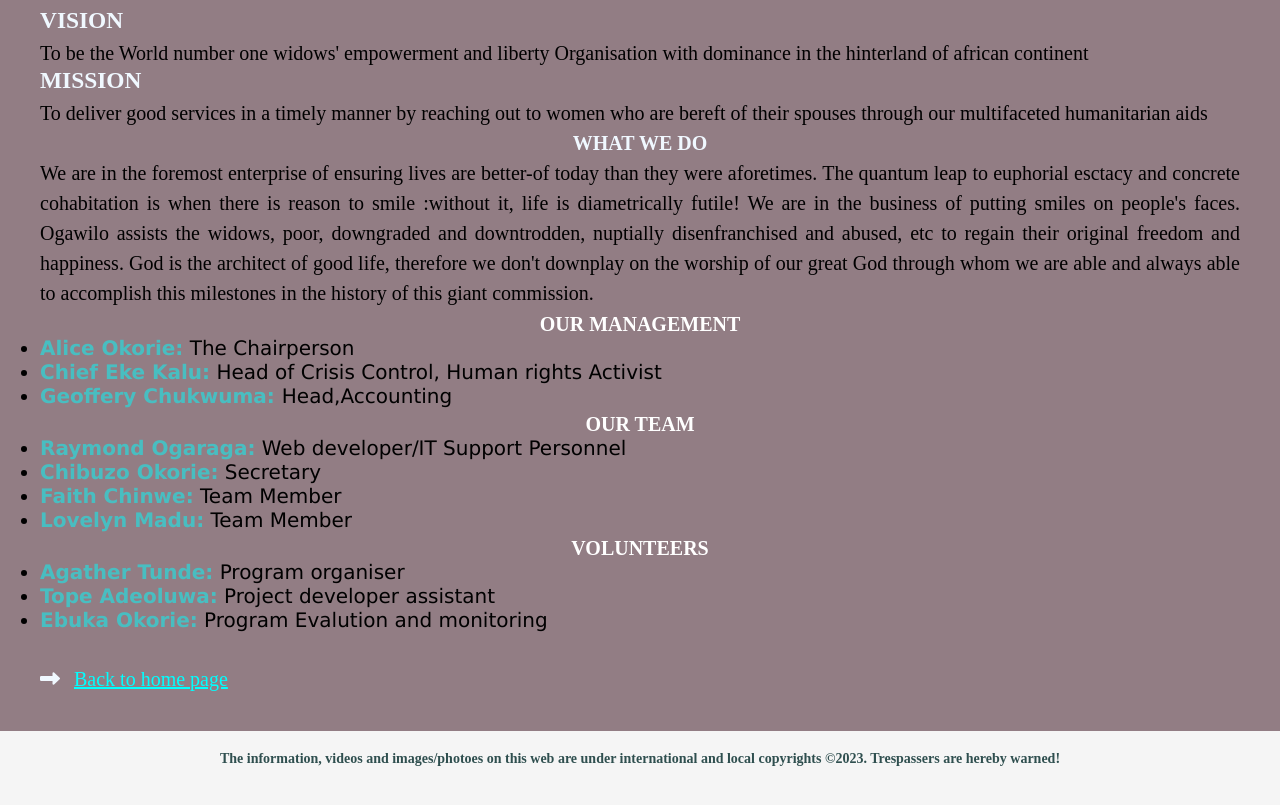
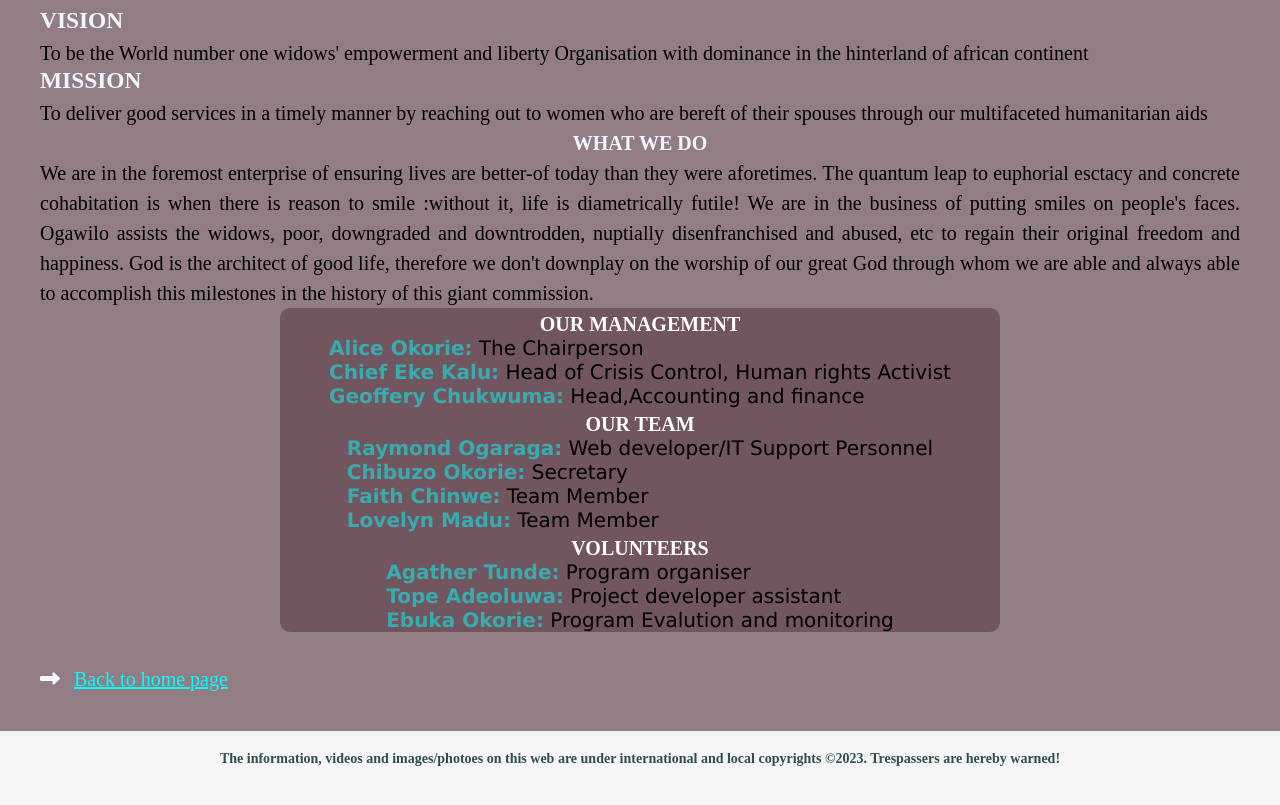
Before and after one commit to ogaraga/ogawidows, a plain HTML site: page ABOUT/about.html in a window 1280 px wide. Shown: the part 1575-2380 px from the top of the page. Drawn offline with nearby package versions, Linux system fonts and the light colour scheme.

Commit message:
review update

```diff
--- a/ABOUT/about.html
+++ b/ABOUT/about.html
@@ -61,10 +61,9 @@
         </div>
         <div class="magt">
             <h4>Our Management</h4>
-            <ul>
+         <ul>
             <li><b> Alice Okorie:</b> The Chairperson</li>
-            <li><b>Chief Eke Kalu:</b> Head of Crisis Control, Human rights Activist</li>
-            <li><b>Geoffery Chukwuma: </b>Head,Accounting</li>
+            <li><b>Chief Eke Kalu:</b> Head of Crisis Control, Human rights Activist</li>    <li><b>Geoffery Chukwuma:</b> Head,Accounting and finance</li>
         </ul>
         <h4>Our Team</h4>
             <ul>
--- a/ABOUT/about.scss
+++ b/ABOUT/about.scss
@@ -38,18 +38,43 @@
     background-color: var(--mybg);
 }
 .magt{
+    display: flex;
+    justify-content: center;
+    align-items: center;
+    flex-direction: column;
+    margin: auto;
+    background-color: var(--mybg);
+    max-width: 60%;
+    width: auto;
+    height: auto;
+    border-width: 5px;
+    border-style: ridge;
+    border: none;
+    border-top-left-radius: 10px;
+    border-top-right-radius: 10px;
+    border-bottom-left-radius: 10px;
+    border-bottom-right-radius: 10px;
+
     h4{
         text-transform: uppercase;
         margin-top: 5px;
         color: var(--mywhite);
         font-variant: small-caps;
-        text-align: center;
         font-size: var(--myfont);
     }
-    li{
-        font-size: var(--myfont);
-        font-family: Verdana, monospace;
+    ul{
+        text-align: justify;
+        margin: auto;
+        text-indent: 10px;
+        li{
+            font-size: var(--myfont);
+            font-family: Verdana, monospace;
+            list-style-type: none;
+            text-align: start;
+            text-indent: 0px;
+        }
     }
+
     b{
         color: aqua;
         opacity: 0.5;
```
Also changed, not shown: ABOUT/about.css, 1 other file.
